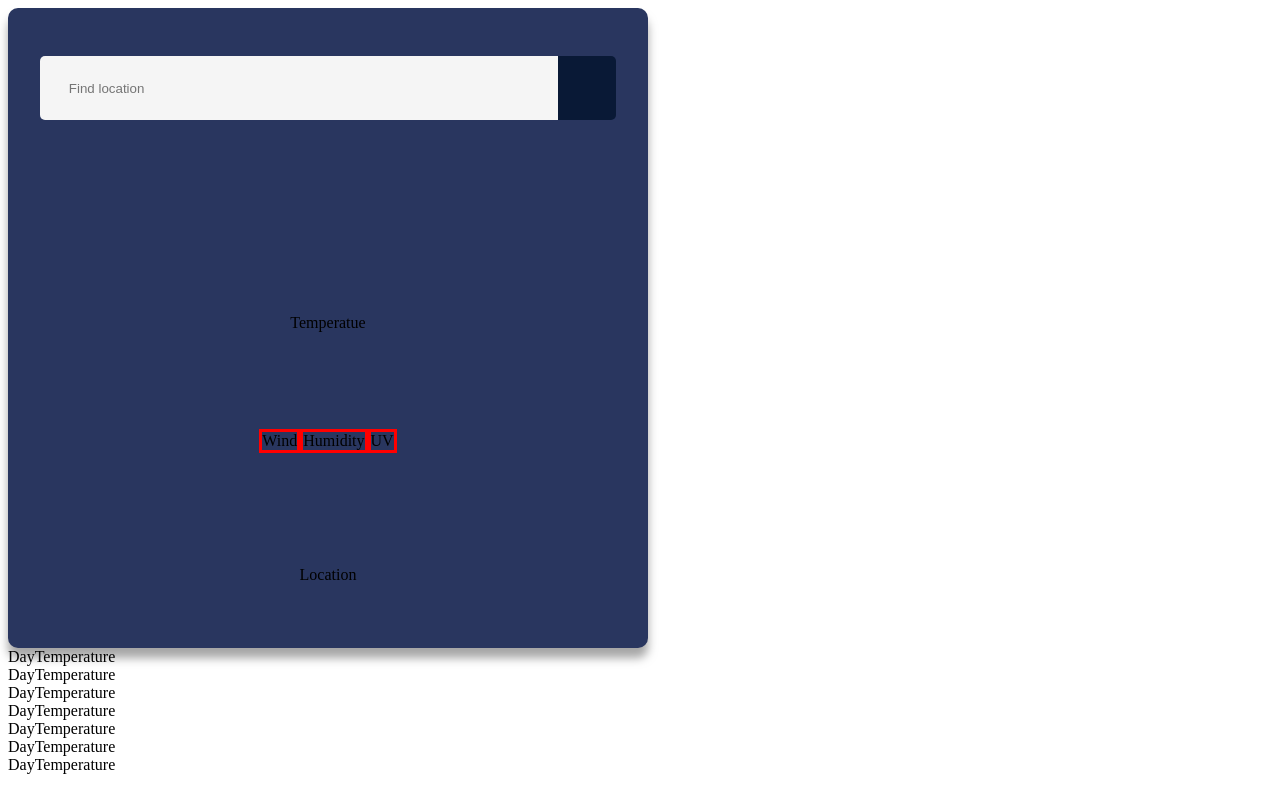
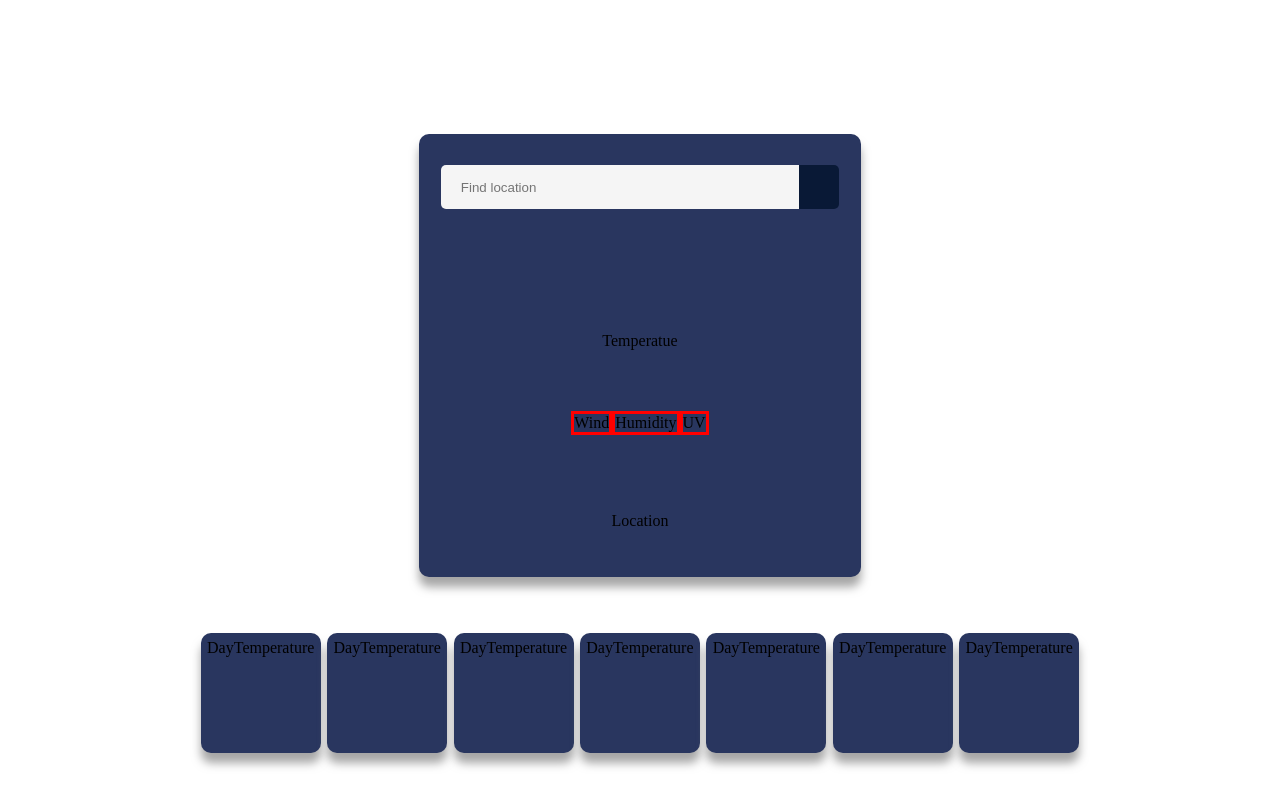
Before and after one commit to yuliaraitsyna/weather_app_react, a React app: page / in a window 1280 px wide. Shown: the top 812 px of the page. Built offline with nearby package versions, Linux system fonts and the light colour scheme.

Commit message:
added app and week forcast basic styles

```diff
--- a/src/App.js
+++ b/src/App.js
@@ -1,6 +1,8 @@
 import React from "react";
 import CurrentForcast from "./components/current_forcast/CurrentForcast.jsx";
 import DayForcast from "./components/week_forcast/DayForcast.jsx";
+import "./styles/App.css"
+
 const DAYS = {
     Mon: 0,
     Tue: 1,
@@ -12,7 +14,7 @@ const DAYS = {
 }
 const App = () => {
     return (
-        <div>
+        <div id="App">
             <CurrentForcast></CurrentForcast>
             <div id="week-forcast-container">
                 {Object.keys(DAYS).map(day => (
--- a/src/components/week_forcast/DayForcast.jsx
+++ b/src/components/week_forcast/DayForcast.jsx
@@ -1,3 +1,4 @@
+import "../../styles/day_forcast.css"
 export default function DayForcast() {
     return(
         <div id="day-forcast-container">
--- /dev/null
+++ b/src/styles/App.css
@@ -0,0 +1,19 @@
+#App {
+    width:auto;
+    height: 70vh;
+    margin:0 5% 0 5%;
+    padding:10%;
+    display: flex;
+    flex-direction: column;
+    align-items: center;
+    justify-content: space-between;
+    gap:10%;
+}
+
+#week-forcast-container {
+    width:100%;
+    height:fit-content;
+    display: flex;
+    flex-direction: row;
+    justify-content: space-around;
+}
--- a/src/styles/current_forcast.css
+++ b/src/styles/current_forcast.css
@@ -3,7 +3,8 @@
     flex-direction: column;
     justify-content: space-around;
     align-items: center;
-    width:50vw;
+    align-self: center;
+    width:50%;
     aspect-ratio: 1/1;
     border:none;
     border-radius: 10px;
--- /dev/null
+++ b/src/styles/day_forcast.css
@@ -0,0 +1,10 @@
+
+#day-forcast-container {
+    width:calc(100%/7*0.85);
+    padding:calc(100%/7*0.05);
+    aspect-ratio: 1/1;
+    border:none;
+    border-radius: 10px;
+    box-shadow: 0px 10px 10px rgba(128, 128, 128, 0.699);
+    background-color:rgb(41, 54, 95);
+}
```
